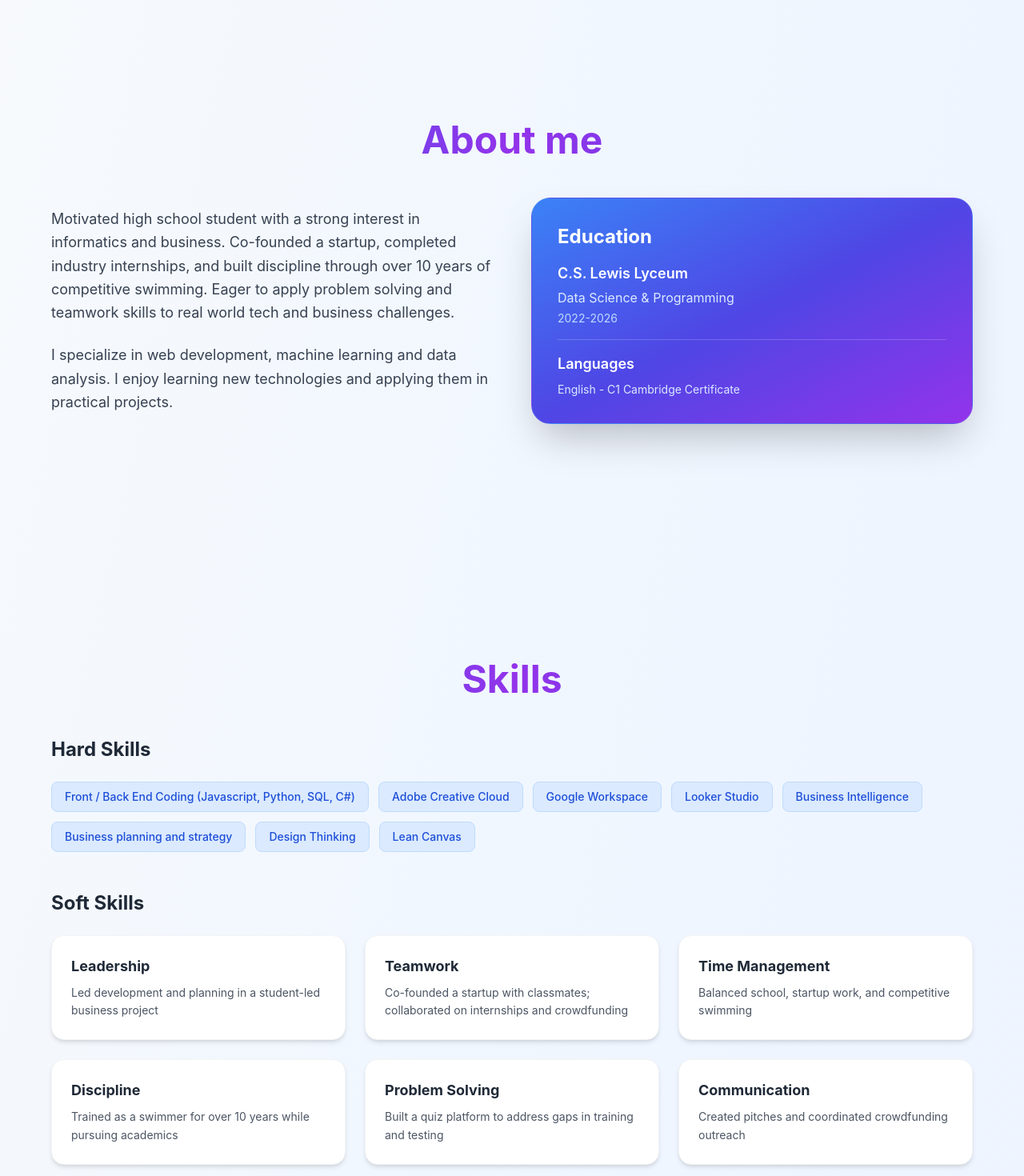
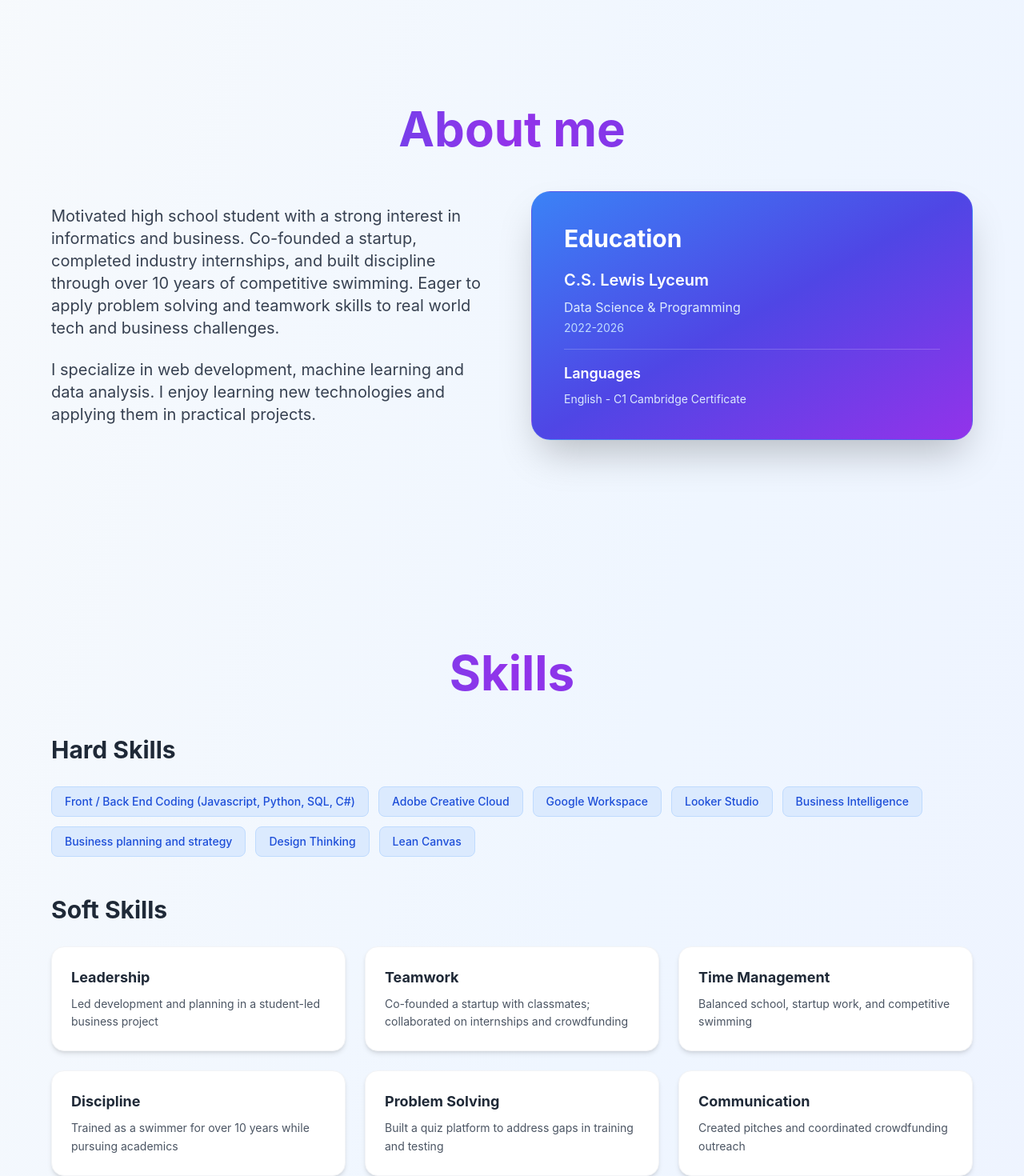
Before and after one commit to simon07426/Portfolio, a React (Vite) app in the folder portfolio/: page / in a window 1280 px wide. Shown: the part 860-2330 px from the top of the page at 80% size. Built offline with nearby package versions, Linux system fonts and the light colour scheme.

Commit message:
Animation

```diff
--- a/portfolio/src/App.jsx
+++ b/portfolio/src/App.jsx
@@ -1,4 +1,4 @@
-import React, { useState, useEffect } from 'react';
+import React, { useState, useEffect, useRef } from 'react';
 import { Routes, Route, Link, useLocation } from 'react-router-dom';
 import './App.css';
 import ProjectDetail, { projectsDataBase } from './ProjectDetail.jsx';
@@ -65,7 +65,6 @@ const translations = {
       about: 'About',
       skills: 'Skills',
       experience: 'Experience',
-      extracurricular: 'Activities',
       projects: 'Projects',
       contact: 'Contact'
     },
@@ -217,6 +216,8 @@ function HomePage() {
   const [darkTheme, setDarkTheme] = useState('blue');
   const [showThemeMenu, setShowThemeMenu] = useState(false);
   const [visibleSections, setVisibleSections] = useState(new Set(['home']));
+  const scrollDirectionRef = useRef('down');
+  const lastScrollYRef = useRef(window.scrollY);
 
   const t = translations.en;
   const projects = getProjects('en');
@@ -564,17 +565,73 @@ function HomePage() {
     return () => window.removeEventListener('scroll', handleScroll);
   }, []);
 
-  // Intersection Observer for section animations
+  // Intersection Observer for section animations - only triggers when scrolling down
   useEffect(() => {
+    const handleScroll = () => {
+      const currentScrollY = window.scrollY;
+      scrollDirectionRef.current = currentScrollY > lastScrollYRef.current ? 'down' : 'up';
+      lastScrollYRef.current = currentScrollY;
+    };
+
+    window.addEventListener('scroll', handleScroll, { passive: true });
+
     const observerOptions = {
-      threshold: 0.1,
-      rootMargin: '0px 0px -100px 0px'
+      threshold: [0, 0.15],
+      rootMargin: '0px 0px -50px 0px'
     };
 
     const observer = new IntersectionObserver((entries) => {
       entries.forEach((entry) => {
+        const sectionId = entry.target.id;
+        const sectionElement = entry.target.querySelector('.section-animate');
+        const isScrollingDown = scrollDirectionRef.current === 'down';
+
+        // Only process if scrolling down OR if section is already visible (scrolling up)
         if (entry.isIntersecting) {
-          setVisibleSections((prev) => new Set([...prev, entry.target.id]));
+          if (isScrollingDown) {
+            // Animate ONLY when scrolling down - always reset and re-animate
+            if (sectionElement) {
+              sectionElement.classList.remove('visible');
+              // Force reflow to reset animation
+              void sectionElement.offsetHeight;
+              setTimeout(() => {
+                sectionElement.classList.add('visible');
+              }, 10);
+            }
+            setVisibleSections((prev) => new Set([...prev, sectionId]));
+          } else {
+            // When scrolling up, just ensure content is visible WITHOUT any animation
+            if (sectionElement) {
+              // Add a class to disable animations
+              sectionElement.classList.add('no-animation');
+              sectionElement.style.opacity = '1';
+              sectionElement.style.transform = 'translateY(0)';
+              // Set child elements to visible immediately without animation
+              const children = sectionElement.querySelectorAll('*');
+              children.forEach((child) => {
+                child.style.transition = 'none';
+                child.style.opacity = '1';
+                child.style.transform = 'translateY(0)';
+              });
+              sectionElement.classList.add('visible');
+              // Remove no-animation class after styles are applied
+              setTimeout(() => {
+                sectionElement.classList.remove('no-animation');
+                children.forEach((child) => {
+                  child.style.transition = '';
+                });
+              }, 100);
+            }
+            setVisibleSections((prev) => new Set([...prev, sectionId]));
+          }
+        } else {
+          // When section completely leaves viewport, reset animation for next time
+          if (sectionElement) {
+            sectionElement.classList.remove('visible');
+            // Reset inline styles when leaving viewport
+            sectionElement.style.opacity = '';
+            sectionElement.style.transform = '';
+          }
         }
       });
     }, observerOptions);
@@ -583,6 +640,7 @@ function HomePage() {
     sections.forEach((section) => observer.observe(section));
 
     return () => {
+      window.removeEventListener('scroll', handleScroll);
       sections.forEach((section) => observer.unobserve(section));
     };
   }, []);
@@ -615,7 +673,6 @@ function HomePage() {
                 <a href="#about" className="text-gray-700 dark:text-slate-200 hover:text-blue-600 dark:hover:text-blue-400 dark:[data-theme='purple']:hover:text-purple-400 dark:[data-theme='green']:hover:text-emerald-400 dark:[data-theme='orange']:hover:text-orange-400 dark:[data-theme='pink']:hover:text-pink-400 dark:[data-theme='cyan']:hover:text-cyan-400 transition-colors font-medium">{t.nav.about}</a>
                 <a href="#skills" className="text-gray-700 dark:text-slate-200 hover:text-blue-600 dark:hover:text-blue-400 dark:[data-theme='purple']:hover:text-purple-400 dark:[data-theme='green']:hover:text-emerald-400 dark:[data-theme='orange']:hover:text-orange-400 dark:[data-theme='pink']:hover:text-pink-400 dark:[data-theme='cyan']:hover:text-cyan-400 transition-colors font-medium">{t.nav.skills}</a>
                 <a href="#experience" className="text-gray-700 dark:text-slate-200 hover:text-blue-600 dark:hover:text-blue-400 dark:[data-theme='purple']:hover:text-purple-400 dark:[data-theme='green']:hover:text-emerald-400 dark:[data-theme='orange']:hover:text-orange-400 dark:[data-theme='pink']:hover:text-pink-400 dark:[data-theme='cyan']:hover:text-cyan-400 transition-colors font-medium">{t.nav.experience}</a>
-                <a href="#extracurricular" className="text-gray-700 dark:text-slate-200 hover:text-blue-600 dark:hover:text-blue-400 dark:[data-theme='purple']:hover:text-purple-400 dark:[data-theme='green']:hover:text-emerald-400 dark:[data-theme='orange']:hover:text-orange-400 dark:[data-theme='pink']:hover:text-pink-400 dark:[data-theme='cyan']:hover:text-cyan-400 transition-colors font-medium">{t.nav.extracurricular}</a>
                 <a href="#projects" className="text-gray-700 dark:text-slate-200 hover:text-blue-600 dark:hover:text-blue-400 dark:[data-theme='purple']:hover:text-purple-400 dark:[data-theme='green']:hover:text-emerald-400 dark:[data-theme='orange']:hover:text-orange-400 dark:[data-theme='pink']:hover:text-pink-400 dark:[data-theme='cyan']:hover:text-cyan-400 transition-colors font-medium">{t.nav.projects}</a>
                 <a href="#contact" className="text-gray-700 dark:text-slate-200 hover:text-blue-600 dark:hover:text-blue-400 dark:[data-theme='purple']:hover:text-purple-400 dark:[data-theme='green']:hover:text-emerald-400 dark:[data-theme='orange']:hover:text-orange-400 dark:[data-theme='pink']:hover:text-pink-400 dark:[data-theme='cyan']:hover:text-cyan-400 transition-colors font-medium">{t.nav.contact}</a>
               </div>
@@ -711,11 +768,11 @@ function HomePage() {
       </section>
 
       {/* About Section */}
-      <section id="about" className="min-h-screen flex items-center justify-center section-padding">
+      <section id="about" className="min-h-screen flex items-center justify-center py-8 md:py-10 px-4 sm:px-6 lg:px-8">
         <div className={`max-w-6xl mx-auto w-full section-animate ${visibleSections.has('about') ? 'visible' : ''}`}>
-          <h2 className="text-4xl md:text-5xl font-bold text-center mb-12 gradient-text">{t.about.title}</h2>
-          <div className="grid md:grid-cols-2 gap-12 items-center">
-            <div className="space-y-6 text-lg text-gray-700 dark:text-slate-200 leading-relaxed">
+          <h2 className="text-4xl md:text-5xl lg:text-6xl font-bold text-center mb-10 md:mb-12 gradient-text">{t.about.title}</h2>
+          <div className="grid md:grid-cols-2 gap-10 md:gap-12 items-center">
+            <div className="space-y-5 md:space-y-6 text-lg md:text-xl text-gray-700 dark:text-slate-200 leading-relaxed">
               <p>
                 {t.about.text1}
               </p>
@@ -723,9 +780,9 @@ function HomePage() {
                 {t.about.text2}
               </p>
             </div>
-            <div className={`${getThemeClasses.educationCardGradient()} rounded-3xl p-8 text-white shadow-2xl border ${getThemeClasses.educationCardBorder()}`}>
-              <h3 className="text-2xl font-bold mb-4">{t.about.education}</h3>
-              <p className="text-lg mb-1 font-semibold">{t.about.school}</p>
+            <div className={`${getThemeClasses.educationCardGradient()} rounded-3xl p-8 md:p-10 text-white shadow-2xl border ${getThemeClasses.educationCardBorder()}`}>
+              <h3 className="text-2xl md:text-3xl font-bold mb-4 md:mb-5">{t.about.education}</h3>
+              <p className="text-lg md:text-xl mb-1 md:mb-2 font-semibold">{t.about.school}</p>
               <p className="text-blue-100 dark:text-blue-200 dark:[data-theme='purple']:text-purple-200 dark:[data-theme='green']:text-emerald-200 dark:[data-theme='orange']:text-orange-200 dark:[data-theme='pink']:text-pink-200 dark:[data-theme='cyan']:text-cyan-200 mb-1">{t.about.field}</p>
               <p className="text-sm text-blue-200 dark:text-blue-300 dark:[data-theme='purple']:text-purple-300 dark:[data-theme='green']:text-emerald-300 dark:[data-theme='orange']:text-orange-300 dark:[data-theme='pink']:text-pink-300 dark:[data-theme='cyan']:text-cyan-300 mb-4">{t.about.years}</p>
               <div className="mt-4 pt-4 border-t border-white/20">
@@ -738,13 +795,13 @@ function HomePage() {
       </section>
 
       {/* Skills Section */}
-      <section id="skills" className="min-h-screen flex items-center justify-center section-padding">
+      <section id="skills" className="min-h-screen flex items-center justify-center py-8 md:py-10 px-4 sm:px-6 lg:px-8">
         <div className={`max-w-6xl mx-auto w-full section-animate ${visibleSections.has('skills') ? 'visible' : ''}`}>
-          <h2 className="text-4xl md:text-5xl font-bold text-center mb-12 gradient-text">{t.skills.title}</h2>
+          <h2 className="text-4xl md:text-5xl lg:text-6xl font-bold text-center mb-10 md:mb-12 gradient-text">{t.skills.title}</h2>
 
           {/* Hard Skills */}
-          <div className="mb-12">
-            <h3 className="text-2xl font-bold mb-6 text-gray-800 dark:text-slate-200">{t.skills.hardSkills}</h3>
+          <div className="mb-10 md:mb-12">
+            <h3 className="text-2xl md:text-3xl font-bold mb-6 md:mb-7 text-gray-800 dark:text-slate-200">{t.skills.hardSkills}</h3>
             <div className="flex flex-wrap gap-3">
               {hardSkills.map((skill, idx) => (
                 <span
@@ -759,7 +816,7 @@ function HomePage() {
 
           {/* Soft Skills */}
           <div>
-            <h3 className="text-2xl font-bold mb-6 text-gray-800 dark:text-slate-200">{t.skills.softSkills}</h3>
+            <h3 className="text-2xl md:text-3xl font-bold mb-6 md:mb-7 text-gray-800 dark:text-slate-200">{t.skills.softSkills}</h3>
           <div className="grid md:grid-cols-2 lg:grid-cols-3 gap-6">
               {softSkills.map((skill, idx) => (
               <div key={idx} className="bg-white dark:bg-slate-800 rounded-2xl p-6 shadow-md dark:shadow-indigo-900/20 dark:[data-theme='purple']:shadow-purple-900/20 dark:[data-theme='green']:shadow-emerald-900/20 dark:[data-theme='orange']:shadow-orange-900/20 dark:[data-theme='pink']:shadow-pink-900/20 dark:[data-theme='cyan']:shadow-cyan-900/20 card-hover border border-gray-100 dark:border-indigo-900/30 dark:[data-theme='purple']:border-purple-900/30 dark:[data-theme='green']:border-emerald-900/30 dark:[data-theme='orange']:border-orange-900/30 dark:[data-theme='pink']:border-pink-900/30 dark:[data-theme='cyan']:border-cyan-900/30">
@@ -773,9 +830,9 @@ function HomePage() {
       </section>
 
       {/* Experience Section */}
-      <section id="experience" className="min-h-screen flex items-center justify-center section-padding">
+      <section id="experience" className="min-h-screen flex items-center justify-center py-8 md:py-10 px-4 sm:px-6 lg:px-8">
         <div className={`max-w-6xl mx-auto w-full section-animate ${visibleSections.has('experience') ? 'visible' : ''}`}>
-          <h2 className="text-4xl md:text-5xl font-bold text-center mb-12 gradient-text">{t.experience.title}</h2>
+          <h2 className="text-4xl md:text-5xl lg:text-6xl font-bold text-center mb-10 md:mb-12 gradient-text">{t.experience.title}</h2>
           <div className="grid md:grid-cols-2 gap-8">
             {/* Slido */}
             <div className="bg-white dark:bg-slate-800 rounded-3xl p-8 shadow-xl dark:shadow-indigo-900/30 dark:[data-theme='purple']:shadow-purple-900/30 dark:[data-theme='green']:shadow-emerald-900/30 dark:[data-theme='orange']:shadow-orange-900/30 dark:[data-theme='pink']:shadow-pink-900/30 dark:[data-theme='cyan']:shadow-cyan-900/30 border border-gray-100 dark:border-indigo-900/30 dark:[data-theme='purple']:border-purple-900/30 dark:[data-theme='green']:border-emerald-900/30 dark:[data-theme='orange']:border-orange-900/30 dark:[data-theme='pink']:border-pink-900/30 dark:[data-theme='cyan']:border-cyan-900/30">
@@ -838,16 +895,12 @@ function HomePage() {
                 </li>
               </ul>
             </div>
-          </div>
-        </div>
-      </section>
 
-      {/* Extracurricular Section */}
-      <section id="extracurricular" className="min-h-screen flex items-center justify-center section-padding">
-        <div className={`max-w-6xl mx-auto w-full section-animate ${visibleSections.has('extracurricular') ? 'visible' : ''}`}>
-          <h2 className="text-4xl md:text-5xl font-bold text-center mb-12 gradient-text">{t.extracurricular.title}</h2>
-          <div className="bg-white dark:bg-slate-800 rounded-3xl p-8 md:p-12 shadow-xl dark:shadow-indigo-900/30 dark:[data-theme='purple']:shadow-purple-900/30 dark:[data-theme='green']:shadow-emerald-900/30 dark:[data-theme='orange']:shadow-orange-900/30 dark:[data-theme='pink']:shadow-pink-900/30 dark:[data-theme='cyan']:shadow-cyan-900/30 border border-gray-100 dark:border-indigo-900/30 dark:[data-theme='purple']:border-purple-900/30 dark:[data-theme='green']:border-emerald-900/30 dark:[data-theme='orange']:border-orange-900/30 dark:[data-theme='pink']:border-pink-900/30 dark:[data-theme='cyan']:border-cyan-900/30">
-            <h3 className="text-2xl font-bold mb-4 text-gray-800 dark:text-slate-200">{t.extracurricular.swimming}</h3>
+            {/* Extracurricular Activities - Subsection */}
+            <div className="mt-12 md:mt-16 col-span-2">
+              <h3 className="text-3xl md:text-4xl font-bold text-center mb-8 md:mb-10 text-gray-800 dark:text-slate-200">{t.extracurricular.title}</h3>
+              <div className="bg-white dark:bg-slate-800 rounded-3xl p-8 md:p-10 shadow-xl dark:shadow-indigo-900/30 dark:[data-theme='purple']:shadow-purple-900/30 dark:[data-theme='green']:shadow-emerald-900/30 dark:[data-theme='orange']:shadow-orange-900/30 dark:[data-theme='pink']:shadow-pink-900/30 dark:[data-theme='cyan']:shadow-cyan-900/30 border border-gray-100 dark:border-indigo-900/30 dark:[data-theme='purple']:border-purple-900/30 dark:[data-theme='green']:border-emerald-900/30 dark:[data-theme='orange']:border-orange-900/30 dark:[data-theme='pink']:border-pink-900/30 dark:[data-theme='cyan']:border-cyan-900/30">
+                <h4 className="text-2xl font-bold mb-4 text-gray-800 dark:text-slate-200">{t.extracurricular.swimming}</h4>
                 <ul className="space-y-3 text-gray-700 dark:text-slate-300">
                   <li className="flex items-start">
                     <svg className={`w-5 h-5 mr-3 mt-1 ${getThemeClasses.textColor()} flex-shrink-0`} fill="currentColor" viewBox="0 0 20 20">
@@ -876,13 +929,15 @@ function HomePage() {
                 </ul>
               </div>
             </div>
+          </div>
+        </div>
       </section>
 
       {/* Projects Section */}
-      <section id="projects" className="min-h-screen flex items-center justify-center section-padding">
+      <section id="projects" className="min-h-screen flex items-center justify-center py-8 md:py-10 px-4 sm:px-6 lg:px-8">
         <div className={`max-w-7xl mx-auto w-full section-animate ${visibleSections.has('projects') ? 'visible' : ''}`}>
-          <h2 className="text-4xl md:text-5xl font-bold text-center mb-4 gradient-text">{t.projects.title}</h2>
-          <p className="text-center text-gray-600 dark:text-slate-300 mb-12 text-lg">
+          <h2 className="text-4xl md:text-5xl lg:text-6xl font-bold text-center mb-4 md:mb-5 gradient-text">{t.projects.title}</h2>
+          <p className="text-center text-gray-600 dark:text-slate-300 mb-10 md:mb-12 text-lg md:text-xl">
             {t.projects.description}
           </p>
           <div className="grid md:grid-cols-2 lg:grid-cols-3 gap-8">
@@ -927,8 +982,8 @@ function HomePage() {
       </section>
 
       {/* Contact Section */}
-      <section id="contact" className="min-h-screen flex items-center justify-center section-padding">
-        <div className={`max-w-4xl mx-auto w-full section-animate ${visibleSections.has('contact') ? 'visible' : ''}`}>
+      <section id="contact" className="section-padding">
+        <div className="max-w-4xl mx-auto">
           <h2 className="text-4xl md:text-5xl font-bold text-center mb-4 gradient-text">{t.contact.title}</h2>
           <p className="text-center text-gray-600 dark:text-slate-300 mb-12 text-lg">
             {t.contact.description}
--- a/portfolio/src/ProjectDetail.jsx
+++ b/portfolio/src/ProjectDetail.jsx
@@ -613,7 +613,6 @@ function ProjectDetail() {
                 <a href="/#about" className="text-gray-700 dark:text-slate-200 hover:text-blue-600 dark:hover:text-blue-400 dark:[data-theme='purple']:hover:text-purple-400 dark:[data-theme='green']:hover:text-emerald-400 dark:[data-theme='orange']:hover:text-orange-400 dark:[data-theme='pink']:hover:text-pink-400 dark:[data-theme='cyan']:hover:text-cyan-400 transition-colors font-medium">{t.nav.about}</a>
                 <a href="/#skills" className="text-gray-700 dark:text-slate-200 hover:text-blue-600 dark:hover:text-blue-400 dark:[data-theme='purple']:hover:text-purple-400 dark:[data-theme='green']:hover:text-emerald-400 dark:[data-theme='orange']:hover:text-orange-400 dark:[data-theme='pink']:hover:text-pink-400 dark:[data-theme='cyan']:hover:text-cyan-400 transition-colors font-medium">{t.nav.skills}</a>
                 <a href="/#experience" className="text-gray-700 dark:text-slate-200 hover:text-blue-600 dark:hover:text-blue-400 dark:[data-theme='purple']:hover:text-purple-400 dark:[data-theme='green']:hover:text-emerald-400 dark:[data-theme='orange']:hover:text-orange-400 dark:[data-theme='pink']:hover:text-pink-400 dark:[data-theme='cyan']:hover:text-cyan-400 transition-colors font-medium">{t.nav.experience}</a>
-                <a href="/#extracurricular" className="text-gray-700 dark:text-slate-200 hover:text-blue-600 dark:hover:text-blue-400 dark:[data-theme='purple']:hover:text-purple-400 dark:[data-theme='green']:hover:text-emerald-400 dark:[data-theme='orange']:hover:text-orange-400 dark:[data-theme='pink']:hover:text-pink-400 dark:[data-theme='cyan']:hover:text-cyan-400 transition-colors font-medium">{t.nav.extracurricular}</a>
                 <a href="/#projects" className="text-gray-700 dark:text-slate-200 hover:text-blue-600 dark:hover:text-blue-400 dark:[data-theme='purple']:hover:text-purple-400 dark:[data-theme='green']:hover:text-emerald-400 dark:[data-theme='orange']:hover:text-orange-400 dark:[data-theme='pink']:hover:text-pink-400 dark:[data-theme='cyan']:hover:text-cyan-400 transition-colors font-medium">{t.nav.projects}</a>
                 <a href="/#contact" className="text-gray-700 dark:text-slate-200 hover:text-blue-600 dark:hover:text-blue-400 dark:[data-theme='purple']:hover:text-purple-400 dark:[data-theme='green']:hover:text-emerald-400 dark:[data-theme='orange']:hover:text-orange-400 dark:[data-theme='pink']:hover:text-pink-400 dark:[data-theme='cyan']:hover:text-cyan-400 transition-colors font-medium">{t.nav.contact}</a>
               </div>
--- a/portfolio/src/index.css
+++ b/portfolio/src/index.css
@@ -203,7 +203,7 @@
   @keyframes fadeInUp {
     from {
       opacity: 0;
-      transform: translateY(40px);
+      transform: translateY(60px);
     }
     to {
       opacity: 1;
@@ -213,12 +213,59 @@
 
   .section-animate {
     opacity: 0;
-    transform: translateY(40px);
-    transition: opacity 0.9s cubic-bezier(0.4, 0, 0.2, 1), transform 0.9s cubic-bezier(0.4, 0, 0.2, 1);
+    transform: translateY(100px);
+    transition: opacity 1.3s cubic-bezier(0.25, 0.46, 0.45, 0.94), transform 1.3s cubic-bezier(0.34, 1.56, 0.64, 1);
   }
 
   .section-animate.visible {
     opacity: 1;
     transform: translateY(0);
   }
+
+  /* Disable all animations when scrolling up */
+  .section-animate.no-animation,
+  .section-animate.no-animation > * {
+    transition: none !important;
+  }
+
+  /* Staggered animation for child elements - resets when section leaves viewport */
+  .section-animate > * {
+    opacity: 0;
+    transform: translateY(80px);
+    transition: opacity 1.1s cubic-bezier(0.25, 0.46, 0.45, 0.94), transform 1.1s cubic-bezier(0.34, 1.56, 0.64, 1);
+  }
+
+  .section-animate:not(.visible) > * {
+    opacity: 0;
+    transform: translateY(80px);
+  }
+
+  .section-animate.visible > *:nth-child(1) {
+    transition-delay: 0.15s;
+  }
+
+  .section-animate.visible > *:nth-child(2) {
+    transition-delay: 0.25s;
+  }
+
+  .section-animate.visible > *:nth-child(3) {
+    transition-delay: 0.35s;
+  }
+
+  .section-animate.visible > *:nth-child(4) {
+    transition-delay: 0.45s;
+  }
+
+  .section-animate.visible > *:nth-child(5) {
+    transition-delay: 0.55s;
+  }
+
+  .section-animate.visible > *:nth-child(6) {
+    transition-delay: 0.65s;
+  }
+
+  .section-animate.visible > * {
+    opacity: 1;
+    transform: translateY(0);
+  }
 }
```
Lines whose indentation alone changed are shown as unchanged.
